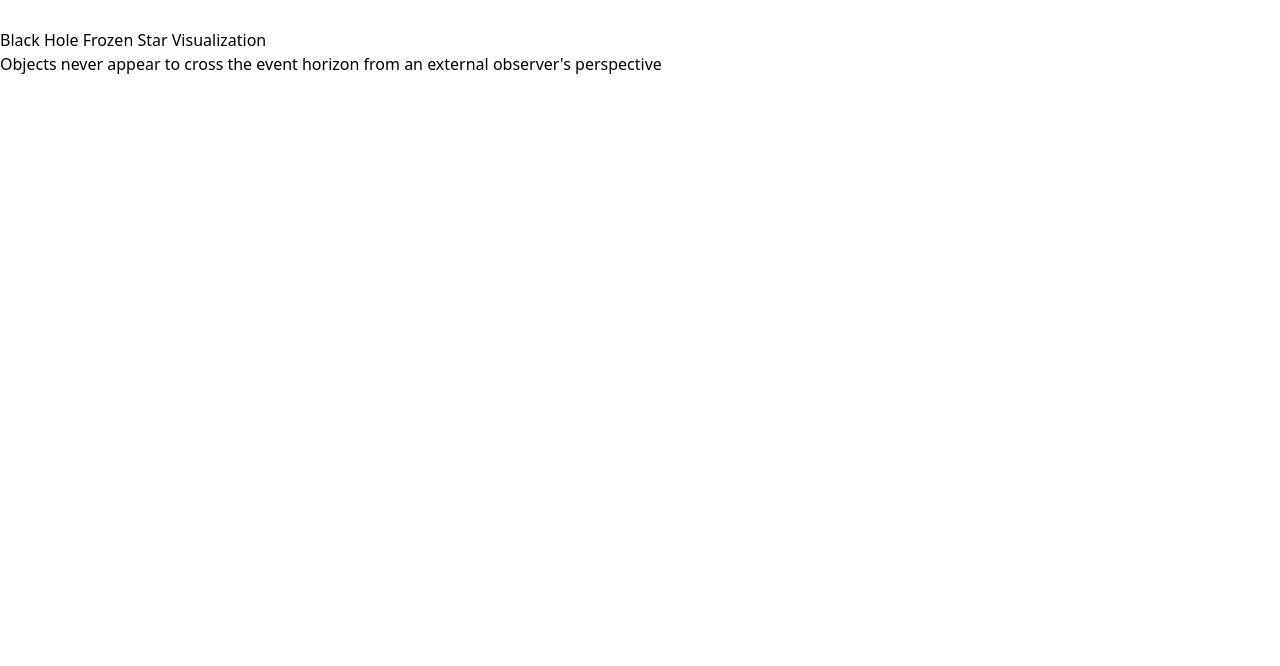
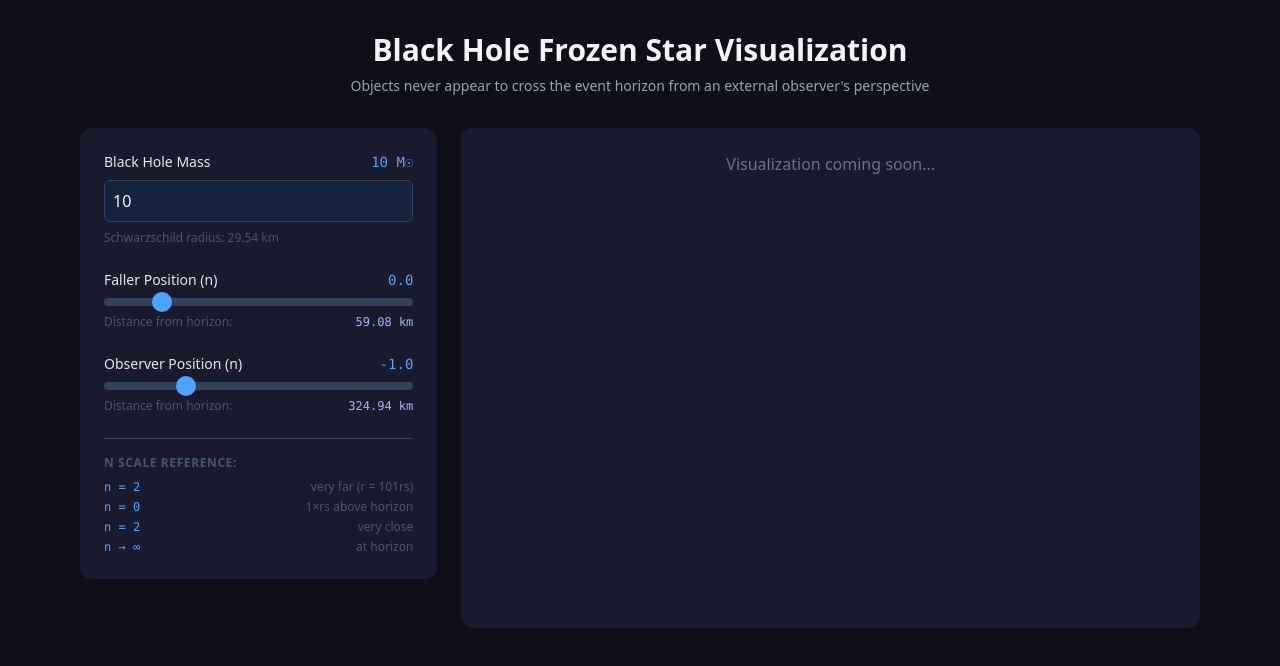
Before and after one commit to mvelinsky/frozen-stars, a Vue app: page / in a window 1280 px wide. Shown: the top 666 px of the page. Built offline with nearby package versions, Linux system fonts and the light colour scheme.

Commit message:
controls

```diff
--- a/src/App.vue
+++ b/src/App.vue
@@ -1,31 +1,54 @@
 <script setup lang="ts">
-import { ref, computed } from 'vue'
+import { ref, watch } from 'vue'
 import { BlackHoleEngine } from './engine/BlackHoleEngine'
+import Controls from './components/Controls.vue'
 
 // Configuration
+const mass = ref<number>(10)
 const nFaller = ref<number>(0)
 const nObserver = ref<number>(-1)
 
 // Engine instance
 const engine = ref<BlackHoleEngine>(new BlackHoleEngine({
-  nFaller: nFaller.value,      // starts 1×rs above horizon (r = 2rs)
-  nObserver: nObserver.value,   // observer 10×rs above horizon (r = 11rs)
+  nFaller: nFaller.value,
+  nObserver: nObserver.value,
 }))
 
-console.log(engine.value.getPhotonN);
-console.log(engine.value);
+// Recreate engine when config changes
+watch([nFaller, nObserver], () => {
+  engine.value = new BlackHoleEngine({
+    nFaller: nFaller.value,
+    nObserver: nObserver.value,
+  })
+})
 </script>
 
 <template>
-  <div class="app">
-    <h1 class="pt-[28px]">Black Hole Frozen Star Visualization</h1>
-    <p class="subtitle">
-      Objects never appear to cross the event horizon from an external observer's perspective
-    </p>
+  <div class="min-h-screen bg-[#0f0f1a] text-gray-100">
+    <div class="max-w-6xl mx-auto px-4 py-8">
+      <header class="mb-8">
+        <h1 class="text-3xl font-bold text-center mb-2">
+          Black Hole Frozen Star Visualization
+        </h1>
+        <p class="text-center text-gray-400 text-sm max-w-2xl mx-auto">
+          Objects never appear to cross the event horizon from an external observer's perspective
+        </p>
+      </header>
 
-    <div class="container">
-      <div class="sidebar">
+      <div class="grid grid-cols-1 lg:grid-cols-3 gap-6">
+        <!-- Controls Sidebar -->
+        <div class="lg:col-span-1">
+          <Controls
+            v-model:mass="mass"
+            v-model:nFaller="nFaller"
+            v-model:nObserver="nObserver"
+          />
+        </div>
 
+        <!-- Visualization Area -->
+        <div class="lg:col-span-2 bg-[#1a1a2e] rounded-xl p-6 min-h-[500px]">
+          <p class="text-gray-500 text-center">Visualization coming soon...</p>
+        </div>
       </div>
     </div>
   </div>
--- /dev/null
+++ b/src/components/Controls.vue
@@ -0,0 +1,125 @@
+<script setup lang="ts">
+import { computed } from 'vue'
+import { createUnits } from '../engine/units'
+import HumanReadableDistance from './HumanReadableDistance.vue'
+
+const props = defineProps<{
+  mass: number
+  nFaller: number
+  nObserver: number
+}>()
+
+const emit = defineEmits<{
+  'update:mass': [value: number]
+  'update:nFaller': [value: number]
+  'update:nObserver': [value: number]
+}>()
+
+const units = computed(() => createUnits(props.mass))
+
+function onUpdateFaller(value: number) {
+  // Faller can't go below observer (must stay closer to horizon)
+  emit('update:nFaller', Math.max(value, props.nObserver + 0.1))
+}
+
+function onUpdateObserver(value: number) {
+  // Observer can't go above faller (must stay farther from horizon)
+  emit('update:nObserver', Math.min(value, props.nFaller - 0.1))
+}
+</script>
+
+<template>
+  <div class="p-6 space-y-6 bg-[#1a1a2e] rounded-xl">
+    <!-- Mass Input -->
+    <div class="flex flex-col gap-2">
+      <label class="flex justify-between items-center">
+        <span class="text-sm font-medium text-gray-200">Black Hole Mass</span>
+        <span class="font-mono text-sm text-blue-400">{{ mass }} M☉</span>
+      </label>
+      <input
+        type="number"
+        :value="mass"
+        @input="emit('update:mass', Number(($event.target as HTMLInputElement).value))"
+        min="0.1"
+        max="1000"
+        step="0.1"
+        class="w-full px-2 py-2 bg-[#16213e] border border-slate-700 rounded-md text-gray-50 text-base focus:outline-none focus:border-blue-400"
+      />
+      <div class="text-xs text-slate-600">
+        Schwarzschild radius: {{ units.rs_km.toFixed(2) }} km
+      </div>
+    </div>
+
+    <!-- nFaller Slider -->
+    <div class="flex flex-col gap-2">
+      <label class="flex justify-between items-center">
+        <span class="text-sm font-medium text-gray-200">Faller Position (n)</span>
+        <span class="font-mono text-sm text-blue-400">{{ nFaller.toFixed(1) }}</span>
+      </label>
+      <input
+        type="range"
+        :value="nFaller"
+        @input="onUpdateFaller(Number(($event.target as HTMLInputElement).value))"
+        min="-10"
+        max="2"
+        step="0.1"
+        class="slider-reversed w-full h-2 bg-slate-700 rounded-md outline-none appearance-none cursor-pointer [&::-webkit-slider-thumb]:appearance-none [&::-webkit-slider-thumb]:w-5 [&::-webkit-slider-thumb]:h-5 [&::-webkit-slider-thumb]:bg-blue-400 [&::-webkit-slider-thumb]:rounded-full [&::-moz-range-thumb]:w-5 [&::-moz-range-thumb]:h-5 [&::-moz-range-thumb]:bg-blue-400 [&::-moz-range-thumb]:rounded-full [&::-moz-range-thumb]:border-0"
+      />
+      <div class="flex justify-between text-xs text-slate-400">
+        <span class="text-slate-600">Distance from horizon:</span>
+        <HumanReadableDistance :solar-mass="mass" :n="nFaller" />
+      </div>
+    </div>
+
+    <!-- nObserver Slider -->
+    <div class="flex flex-col gap-2">
+      <label class="flex justify-between items-center">
+        <span class="text-sm font-medium text-gray-200">Observer Position (n)</span>
+        <span class="font-mono text-sm text-blue-400">{{ nObserver.toFixed(1) }}</span>
+      </label>
+      <input
+        type="range"
+        :value="nObserver"
+        @input="onUpdateObserver(Number(($event.target as HTMLInputElement).value))"
+        min="-10"
+        max="2"
+        step="0.1"
+        class="slider-reversed w-full h-2 bg-slate-700 rounded-md outline-none appearance-none cursor-pointer [&::-webkit-slider-thumb]:appearance-none [&::-webkit-slider-thumb]:w-5 [&::-webkit-slider-thumb]:h-5 [&::-webkit-slider-thumb]:bg-blue-400 [&::-webkit-slider-thumb]:rounded-full [&::-moz-range-thumb]:w-5 [&::-moz-range-thumb]:h-5 [&::-moz-range-thumb]:bg-blue-400 [&::-moz-range-thumb]:rounded-full [&::-moz-range-thumb]:border-0"
+      />
+      <div class="flex justify-between text-xs text-slate-400">
+        <span class="text-slate-600">Distance from horizon:</span>
+        <HumanReadableDistance :solar-mass="mass" :n="nObserver" />
+      </div>
+    </div>
+
+    <!-- Scale Reference -->
+    <div class="mt-4 pt-4 border-t border-slate-700">
+      <div class="text-xs font-semibold text-slate-600 mb-2 uppercase tracking-wider">n scale reference:</div>
+      <div class="flex flex-col gap-1">
+        <div class="flex justify-between text-xs">
+          <span class="font-mono text-blue-400">n = 2</span>
+          <span class="text-slate-600">very far (r = 101rs)</span>
+        </div>
+        <div class="flex justify-between text-xs">
+          <span class="font-mono text-blue-400">n = 0</span>
+          <span class="text-slate-600">1×rs above horizon</span>
+        </div>
+        <div class="flex justify-between text-xs">
+          <span class="font-mono text-blue-400">n = 2</span>
+          <span class="text-slate-600">very close</span>
+        </div>
+        <div class="flex justify-between text-xs">
+          <span class="font-mono text-blue-400">n → ∞</span>
+          <span class="text-slate-600">at horizon</span>
+        </div>
+      </div>
+    </div>
+  </div>
+</template>
+
+<style scoped>
+/* Reversed direction for slider - higher value = closer to horizon */
+.slider-reversed {
+  direction: rtl;
+}
+</style>
--- /dev/null
+++ b/src/components/HumanReadableDistance.vue
@@ -0,0 +1,28 @@
+<script setup lang="ts">
+import { computed } from 'vue'
+import { createUnits } from '../engine/units'
+import { nToRadius } from '../engine/physics'
+
+const props = defineProps<{
+  solarMass: number
+  n: number
+}>()
+
+const units = computed(() => createUnits(props.solarMass))
+
+const distanceKm = computed(() => {
+  const rOverRs = nToRadius(props.n)
+  return rOverRs * units.value.rs_km
+})
+
+const formattedDistance = computed(() => {
+  const km = distanceKm.value
+  if (km >= 1e6) return `${(km / 1e6).toFixed(2)}M km`
+  if (km >= 1e3) return `${(km / 1e3).toFixed(2)}k km`
+  return `${km.toFixed(2)} km`
+})
+</script>
+
+<template>
+  <span class="font-mono text-indigo-300">{{ formattedDistance }}</span>
+</template>
```
